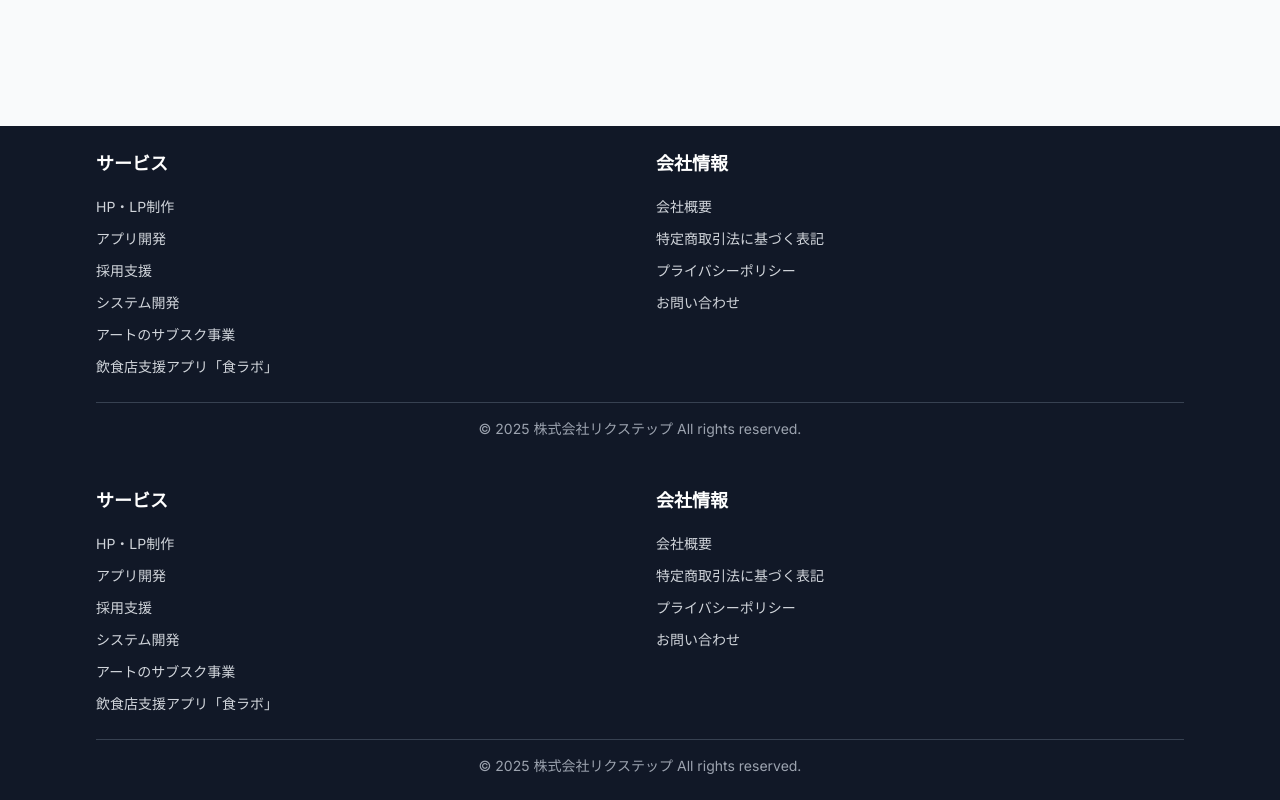
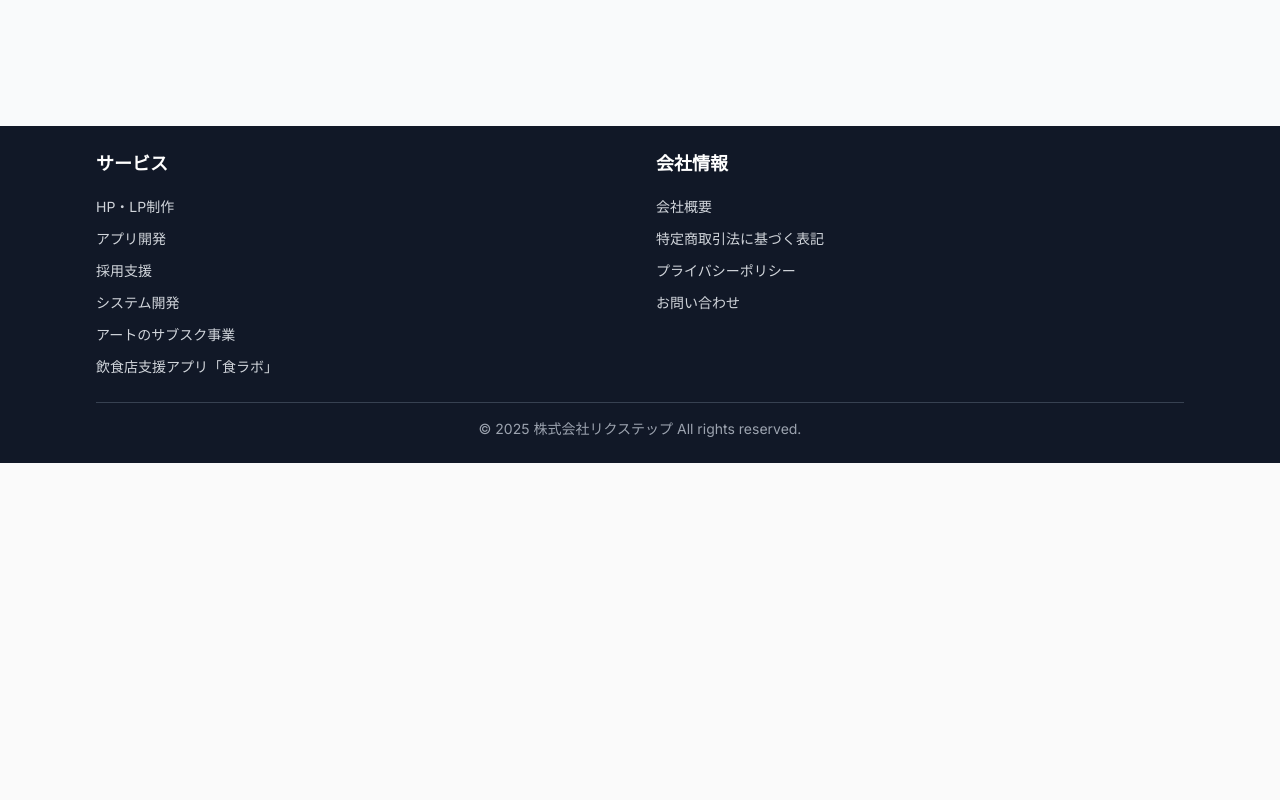
Before and after one commit to Shibayu-11/recustep-hp, a Next.js app: page /columns in a window 1280 px wide. Shown: the part 4590-5390 px from the top of the page. After the commit the page ends 5053 px from the top, so only its background shows below. Built offline with nearby package versions, Linux system fonts and the light colour scheme.

Commit message:
feat: columns footer修正 + blog/lp追加 + その他調整

```diff
--- /dev/null
+++ b/app/blog/page.tsx
@@ -0,0 +1,5 @@
+// app/blog/page.tsx
+import { redirect } from "next/navigation";
+export default function Page() {
+  redirect("/columns");
+}
--- a/app/columns/layout.tsx
+++ b/app/columns/layout.tsx
@@ -1,18 +1,14 @@
 import type { ReactNode } from "react";
 import Navbar from "@/components/layout/Navbar";
-import FixedBottomFooter from "@/components/layout/FixedBottomFooter";
 
-export default function RecruitmentLayout({ children }: { children: ReactNode }) {
+export default function ColumnsLayout({ children }: { children: ReactNode }) {
   return (
     <>
-      {/* ロード直後から黒文字・白背景で見えるように */}
+      {/* 黒文字＋白背景ナビ */}
       <Navbar solidOnLoad />
 
-      {/* ヘッダーの高さ分だけ下げる（16 / 20 = h-16 / h-20） */}
+      {/* コンテンツ */}
       <div className="pt-16 lg:pt-20">{children}</div>
-
-      {/* フッター追加 */}
-      <FixedBottomFooter />
     </>
   );
 }
```
Also changed, not shown: app/lp/layout.tsx (added), 1 other file (tests, documents, lock files or other folders).
